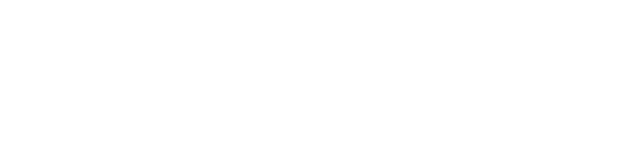
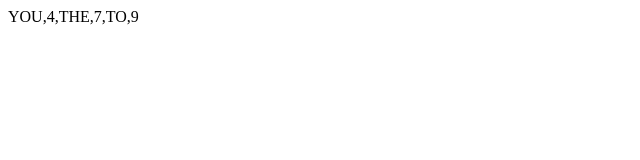
Before and after one commit to Sivaravisankar/REPEATED-WORDS, a plain HTML site: page index.html in a window 1280 px wide. Shown: the whole page, without its empty margins (0-640 px from the left). Drawn offline with Linux system fonts and the light colour scheme.

Commit message:
Update index.html

```diff
--- a/index.html
+++ b/index.html
@@ -6,6 +6,8 @@
     <title>Coding Assignment 5</title>
 </head>
 <body>
+    <div id="box">
+    </div>
     <script>
         var text="In the starter code, some comments start with the words TO DO This is where you could add your lines of codes to solve this assignment. The words will need to be scrubbed of any punctuation . To do so, you may choose to use regex and replace or you may choose to get rid of any punctuation marks another way. It is up to you Watch out for casing . The JavaScript compiler does not think a lowercase and an uppercase letter are the same letter the way humans do . To avoid this set the entire string to be in lowercase"
 var words=text.toUpperCase().replace(/[.,]/g, "").split(" ")
@@ -24,7 +26,8 @@ words.forEach(item => {Obj[item] = (Obj[item] || 0) +1})
     }
     a.sort((z, y)=>{return z[1] - y[1]})
     d=a.splice(a.length-3)
-    console.log(d)
+    console.log(d);
+        document.getElementById("box").innerHTML=d;
 
     </script>
 </body>
```
